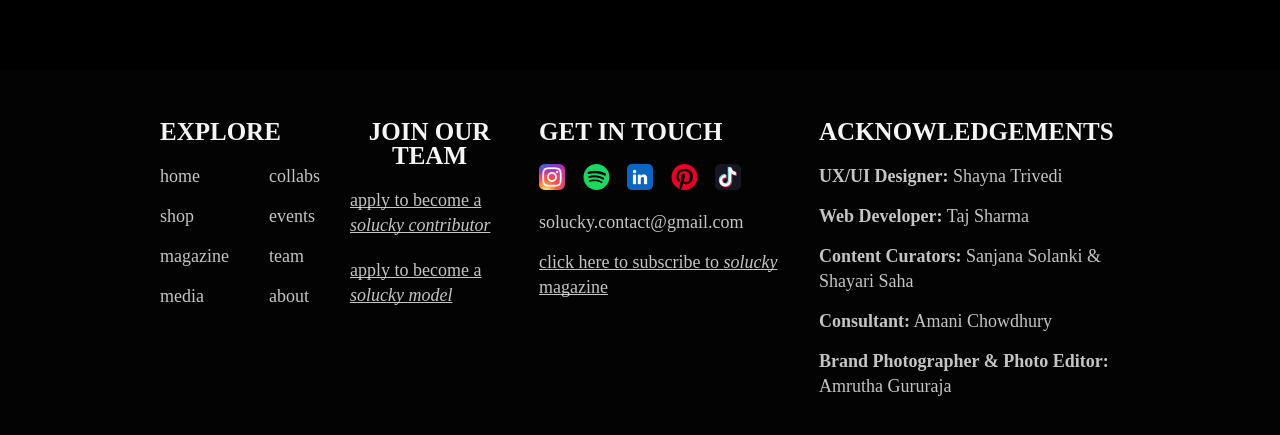
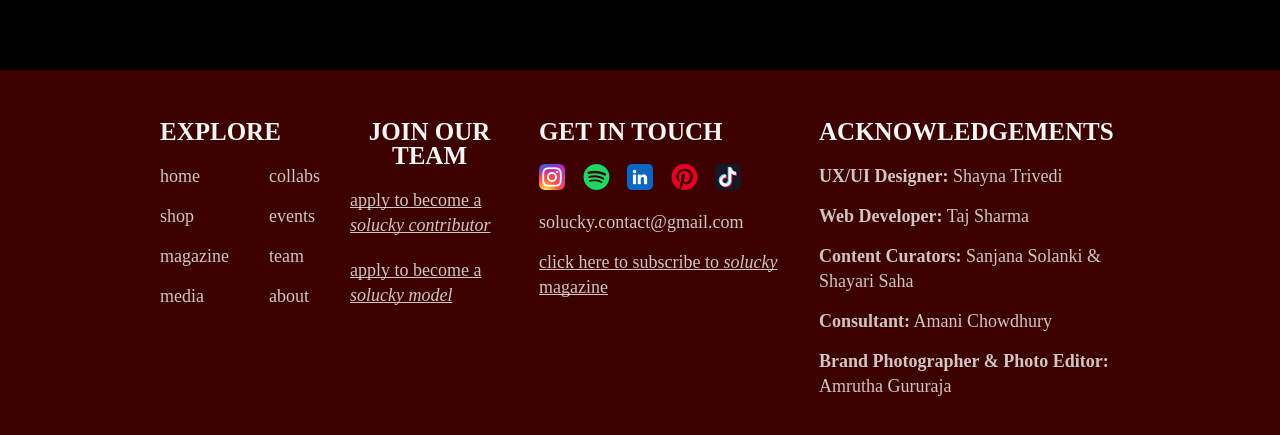
Before and after one commit to shaynatrivedi/solucky, a React (Create React App) app in the folder solucky-react-app/: page / in a window 1280 px wide. Shown: the part 3757-4192 px from the top of the page. Built offline with nearby package versions, Linux system fonts and the light colour scheme; a web font is replaced by a local one.

Commit message:
add boolean equation to change color of footer on some pages

```diff
--- a/solucky-react-app/src/components/Footer.jsx
+++ b/solucky-react-app/src/components/Footer.jsx
@@ -1,9 +1,15 @@
 import React from "react";
+import { useLocation } from 'react-router-dom';
 import './Footer.css';
 
 const Footer = () =>{
+    const { pathname } = useLocation();
+    // list all the paths you want in dark-red:
+    const redBgRoutes = ['/', '/media', '/events', '/team'];
+
+    const bg = redBgRoutes.includes(pathname) ? '#3C0000' : '#030303';
     return(
-        <div className="footer">
+        <div className="footer" style={{ backgroundColor: bg }}>
         <div className="footer-card num1">
           <p className="footer-card-title">EXPLORE</p>
 
```
